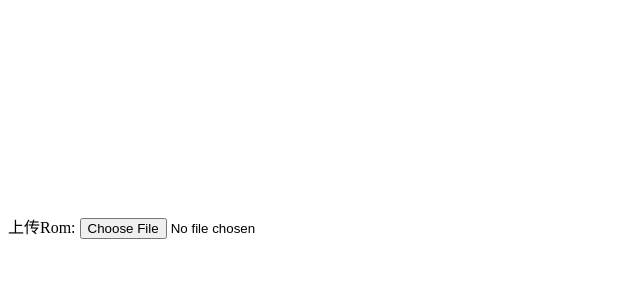
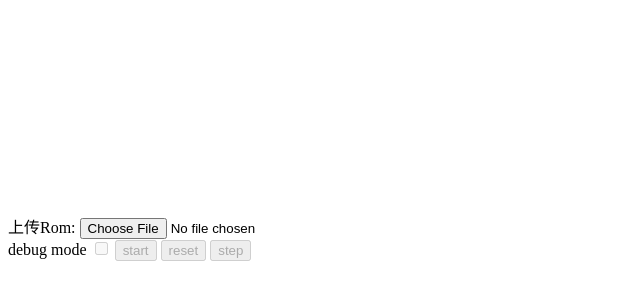
Before and after one commit to J0HN50N133/renes, a website with bundled scripts: page index.html in a window 1280 px wide. Shown: the part 298-598 px from the top of the page, without its empty margins (0-640 px from the left). Built offline with nearby package versions, Linux system fonts and the light colour scheme.

Commit message:
feat: add basic debugger panel

```diff
--- a/index.html
+++ b/index.html
@@ -16,7 +16,14 @@
     </div>
     <div id="control_panel">
     <label for="rom">上传Rom: </label>
-    <input type="file" id="rom">
+    <input type="file" id="rom"/>
+    <div id="debugger">
+      <label for="debug">debug mode</label>
+      <input type="checkbox" id="debug" disabled="true"/>
+      <button id="start" disabled="true">start</button>
+      <button id="reset" disabled="true">reset</button>
+      <button id="step" disabled="true">step</button>
+    </div>
     </div>
   </body>
 </html>
```
Also changed, not shown: 2 other files.
